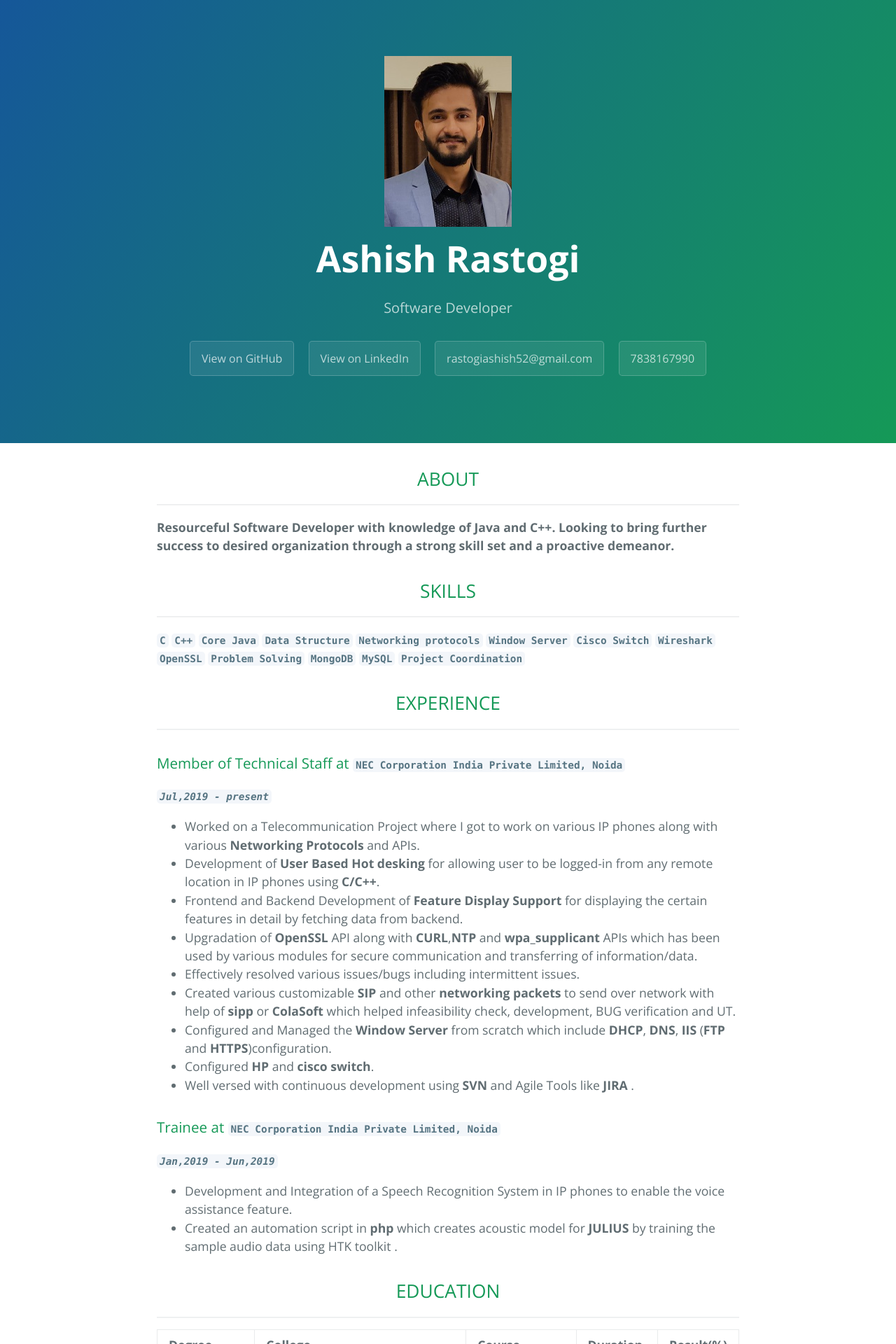
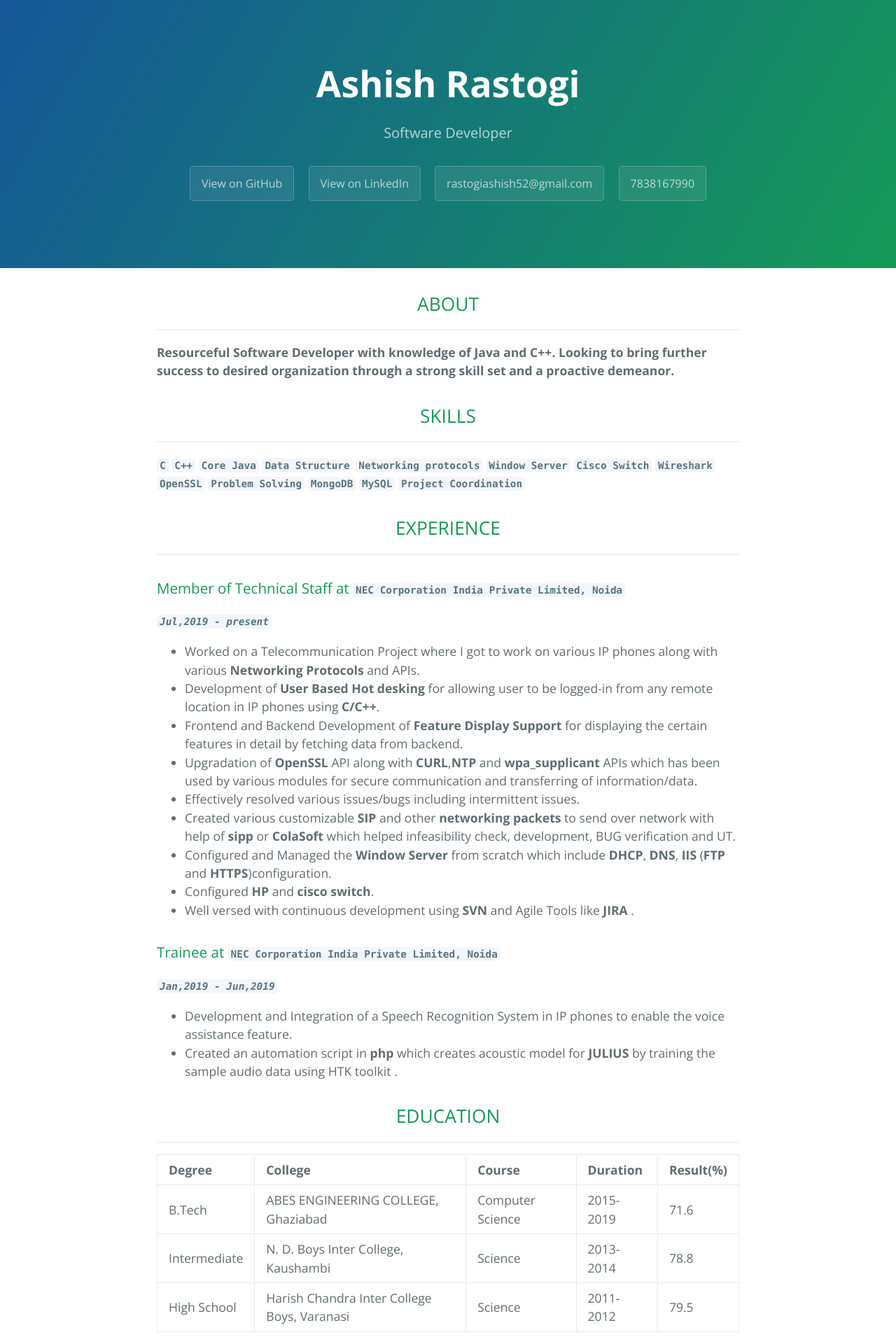
Before and after one commit to ImAshishRastogi/Resume, a Jekyll site: the page built from index.md, in a window 1280 px wide. Shown: the top 1920 px of the page at 70% size. Built offline with Jekyll 4.4.1, drawn with Linux system fonts in a browser that asks for light colours.

Commit message:
Update default.html

```diff
--- a/_layouts/default.html
+++ b/_layouts/default.html
@@ -25,7 +25,6 @@
     <a id="skip-to-content" href="#content">Skip to the content.</a>
 
     <header class="page-header" role="banner">
-      <div class="profile-image"><a href="#"><img src="ProfilePic.jpg" alt="Image"/></a></div>
       <h1 class="project-name">{{ page.title | default: site.title | default: site.github.repository_name }}</h1>
       <h2 class="project-tagline">{{ page.description | default: site.description | default: site.github.project_tagline }}</h2>
       {% if site.info %}
```
